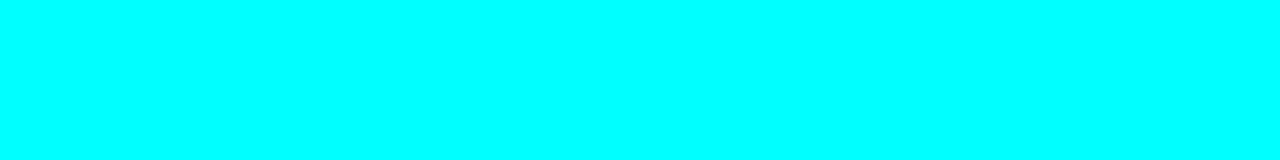
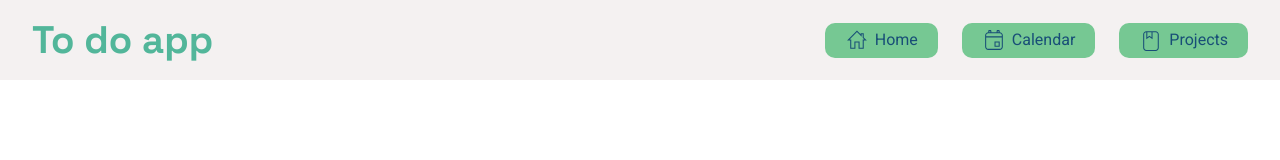
Before and after one commit to codingbyday3/to-do-app, a website built with webpack: page src/template.html in a window 1280 px wide. Built offline with nearby package versions, Linux system fonts and the light colour scheme.

Commit message:
Style: navigation bar

```diff
--- a/package.json
+++ b/package.json
@@ -18,5 +18,8 @@
     "webpack-cli": "^6.0.1",
     "webpack-dev-server": "^5.2.2",
     "webpack-merge": "^6.0.1"
+  },
+  "dependencies": {
+    "date-fns": "^4.1.0"
   }
 }
--- a/src/index.js
+++ b/src/index.js
@@ -1,2 +1 @@
 import "./styles.css"
-console.log("hello")
--- a/src/styles.css
+++ b/src/styles.css
@@ -1,3 +1,91 @@
-body{
-  background-color: aqua;
+:root{
+  /* colors */
+  --clr-white: rgb(244, 241, 241);
+  --clr-green-400:#D9ED92;
+  --clr-green-500:#B5E48C;
+  --clr-green-600:#99D98C;
+  --clr-green-700:#76C893;
+  --clr-green-800:#52B69A;
+  --clr-blue-600:#168AAD;
+  --clr-blue-700:#1A759F;
+  --clr-blue-800:#1E6091;
+  --clr-blue-900:#184E77;
 }
+
+*, *::before, *::after {
+  box-sizing: border-box;
+}
+* {
+  margin: 0;
+}
+@media (prefers-reduced-motion: no-preference) {
+  html {
+    interpolate-size: allow-keywords;
+  }
+}
+body {
+  line-height: 1.5;
+  -webkit-font-smoothing: antialiased;
+  display: grid;
+  grid-template-rows: 80px 1fr;
+  font-family: "Roboto", sans-serif;
+}
+img, picture, video, canvas, svg {
+  display: block;
+  max-width: 100%;
+}
+input, button, textarea, select {
+  font: inherit;
+}
+p, h1, h2, h3, h4, h5, h6 {
+  overflow-wrap: break-word;
+  font-family: "Space Grotesk", sans-serif;
+}
+p {
+  text-wrap: pretty;
+}
+h1, h2, h3, h4, h5, h6 {
+  text-wrap: balance;
+}
+#root, #__next {
+  isolation: isolate;
+}
+header{
+  display: flex;
+  justify-content: space-between;
+  padding: 0 2rem ;
+  align-items: center;
+  background-color: var(--clr-white);
+}
+
+header h1{
+  color: var(--clr-green-800);
+  font-size: 2.4rem;
+}
+
+nav{
+  display: flex;
+  gap: 1.5rem;
+}
+
+.btn-nav{
+  display: flex;
+  gap: 5px;
+  align-items: center;
+  padding: 5px 20px;
+  border-radius: 10px;
+  border: none;
+  background-color: var(--clr-green-700);
+  color: var(--clr-blue-900);
+}
+
+.btn-nav:hover{
+  cursor: pointer;
+  background-color: var(--clr-green-400);
+  transition: 0.3s;
+}
+
+.btn-nav svg{
+  width: 25px;
+  fill: var(--clr-blue-900);
+}
--- a/src/template.html
+++ b/src/template.html
@@ -3,9 +3,42 @@
 <head>
   <meta charset="UTF-8">
   <meta name="viewport" content="width=device-width, initial-scale=1.0">
-  <title>What to do</title>
+  <link rel="preconnect" href="https://fonts.googleapis.com">
+  <link rel="preconnect" href="https://fonts.gstatic.com" crossorigin>
+  <link href="https://fonts.googleapis.com/css2?family=Roboto:ital,wght@0,100..900;1,100..900&family=Space+Grotesk:wght@300..700&display=swap" rel="stylesheet">
+  <title>To do app</title>
 </head>
 <body>
+  <header>
+    <h1>To do app</h1>
+    <nav>
+      <button class="btn-nav">
+        <svg xmlns="http://www.w3.org/2000/svg" viewBox="0 0 24 24">
+          <title>home</title>
+          <path d="M16,8.41L11.5,3.91L4.41,11H6V12L6,19H9V13H14V19H17V11H18.59L17,9.41V6H16V8.41M2,12L11.5,2.5L15,6V5H18V9L21,12H18V20H13V14H10V20H5V12H2Z" />
+        </svg>
+        Home
+      </button>
+      <button class="btn-nav">
+        <svg xmlns="http://www.w3.org/2000/svg" viewBox="0 0 24 24">
+          <title>calendar</title>
+          <path d="M7,2H8C8.55,2 9,2.45 9,3V4H14V3C14,2.45 14.45,2 15,2H16C16.55,2 17,2.45 17,3V4C18.66,4 20,5.34 20,7V18C20,19.66 18.66,21 17,21H6C4.34,21 3,19.66 3,18V7C3,5.34 4.34,4 6,4V3C6,2.45 6.45,2 7,2M15,4H16V3H15V4M8,4V3H7V4H8M6,5C4.9,5 4,5.9 4,7V8H19V7C19,5.9 18.1,5 17,5H6M4,18C4,19.1 4.9,20 6,20H17C18.1,20 19,19.1 19,18V9H4V18M12,13H17V18H12V13M13,14V17H16V14H13Z" />
+        </svg>
+        Calendar
+      </button>
+      <button class="btn-nav">
+        <svg xmlns="http://www.w3.org/2000/svg" viewBox="0 0 24 24">
+          <title>book</title>
+          <path d="M7,3H16C17.66,3 19,4.34 19,6V19C19,20.66 17.66,22 16,22H7C5.34,22 4,20.66 4,19V6C4,4.34 5.34,3 7,3M7,4C5.9,4 5,4.9 5,6V19C5,20.1 5.9,21 7,21H16C17.1,21 18,20.1 18,19V6C18,4.9 17.1,4 16,4H13V10.7L10,8.6L7,10.7V4M12,4H8V8.78L10,7.38L12,8.78V4Z" />
+        </svg>
+        Projects
+      </button>
+    </nav>
+  </header>
+  <main>
+    <div id="content-container">
 
+    </div>
+  </main>
 </body>
 </html>
```
Also changed, not shown: 1 other file.
